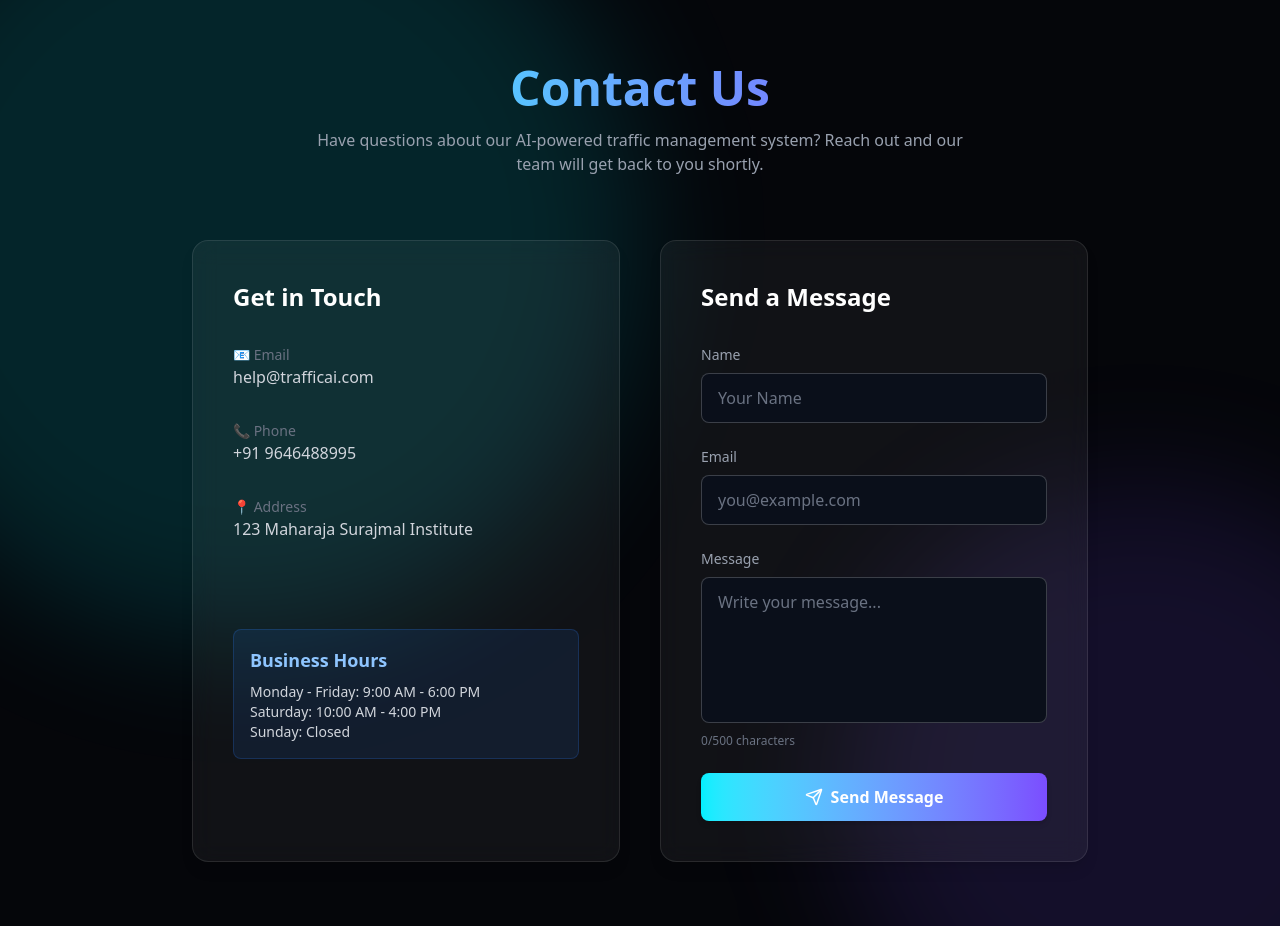
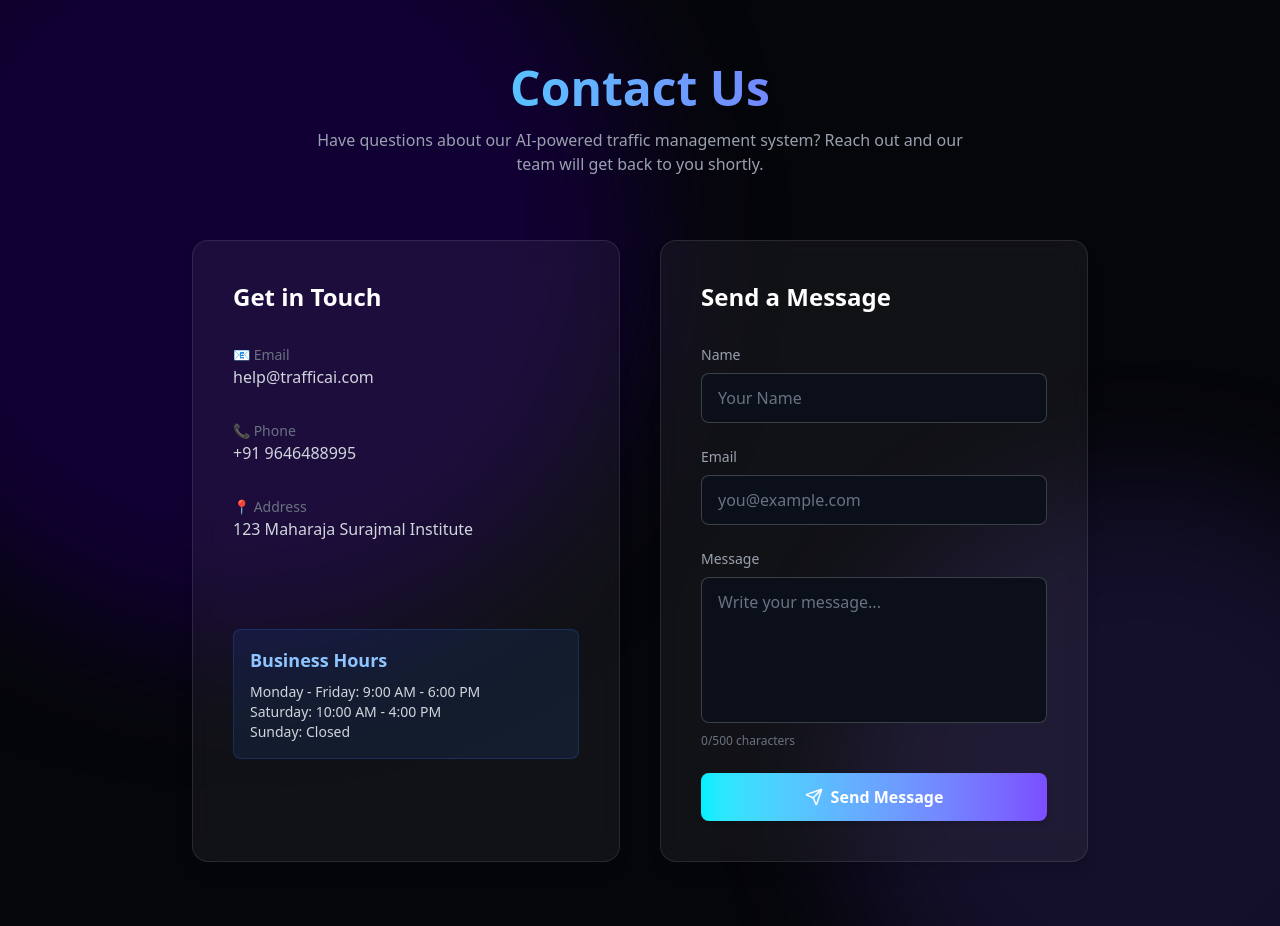
Before and after one commit to krish12388/sih, a React app in the folder traffic-flow/: page /contact in a window 1280 px wide. Built offline with nearby package versions, Linux system fonts and the light colour scheme; the HTML template or start-up script is replaced by a standard one.

Commit message:
style: Update background color of the contact page for improved aesthetics

```diff
--- a/traffic-flow/src/pages/Contact.jsx
+++ b/traffic-flow/src/pages/Contact.jsx
@@ -56,7 +56,7 @@ export default function Contact() {
   return (
     <div className="min-h-screen bg-[#05060a] text-white flex flex-col items-center justify-center relative overflow-hidden px-6 py-16">
       {/* Subtle Background Glow */}
-      <div className="absolute w-[800px] h-[800px] bg-[#00f0ff22] rounded-full blur-3xl -top-40 -left-40"></div>
+      <div className="absolute w-[800px] h-[800px] bg-[#110033] rounded-full blur-3xl -top-40 -left-40"></div>
       <div className="absolute w-[600px] h-[600px] bg-[#7b4dff22] rounded-full blur-3xl -bottom-40 -right-40"></div>
 
       {/* Heading */}
```
